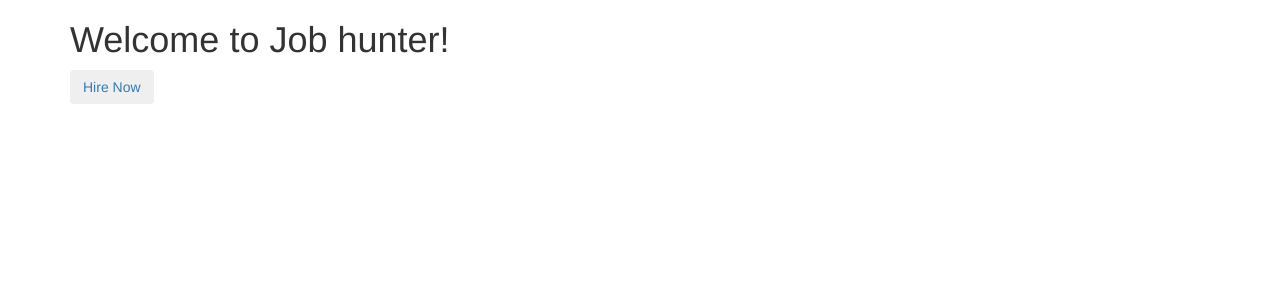
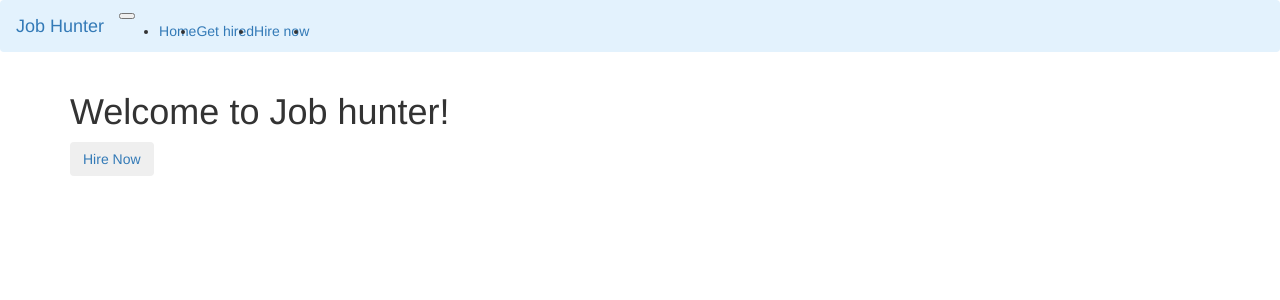
Before and after one commit to Mohamud-Dev/Job-hunter, a Flask app: page / in a window 1280 px wide. Shown: the top 300 px of the page. Run offline with Flask 2, Linux system fonts and the light colour scheme; some libraries are stand-ins or nearby versions.

Commit message:
add navbar styling

```diff
--- a/app/templates/index.html
+++ b/app/templates/index.html
@@ -4,9 +4,10 @@
 {% block content %}
 
 
+
 <div class="container">
     <h1>{{title}}</h1>
-    <button id="add" class="btn"><a  href="/hire/new/"> Hire Now </a>
+    <button id="add" class="btn btn-outline-success"><a  href="/hire/new/"> Hire Now </a>
 </div>
 
 {% endblock%}
--- a/app/templates/navbar.html
+++ b/app/templates/navbar.html
@@ -0,0 +1,23 @@
+
+<nav class="navbar sticky-top navbar-light "style="background-color: #e3f2fd;">
+    <a class="navbar-brand" href="#">Job Hunter</a>
+    <button class="navbar-toggler" type="button" data-toggle="collapse" data-target="#navbarNav" aria-controls="navbarNav" aria-expanded="false" aria-label="Toggle navigation">
+      <span class="navbar-toggler-icon"></span>
+    </button>
+    <div class="collapse navbar-collapse" id="navbarNav">
+      <ul class="navbar-nav">
+        <li class="nav-item active">
+          <a class="nav-link" href="/">Home <span class="sr-only">(current)</span></a>
+        </li>
+        <li class="nav-item">
+          <a class="nav-link" href="#">Get hired</a>
+        </li>
+        <li class="nav-item">
+          <a class="nav-link" href="/hire/new/">Hire now</a>
+        </li>
+        <li class="nav-item">
+          <a class="nav-link disabled" href="#"></a>
+        </li>
+      </ul>
+    </div>
+  </nav>
```
